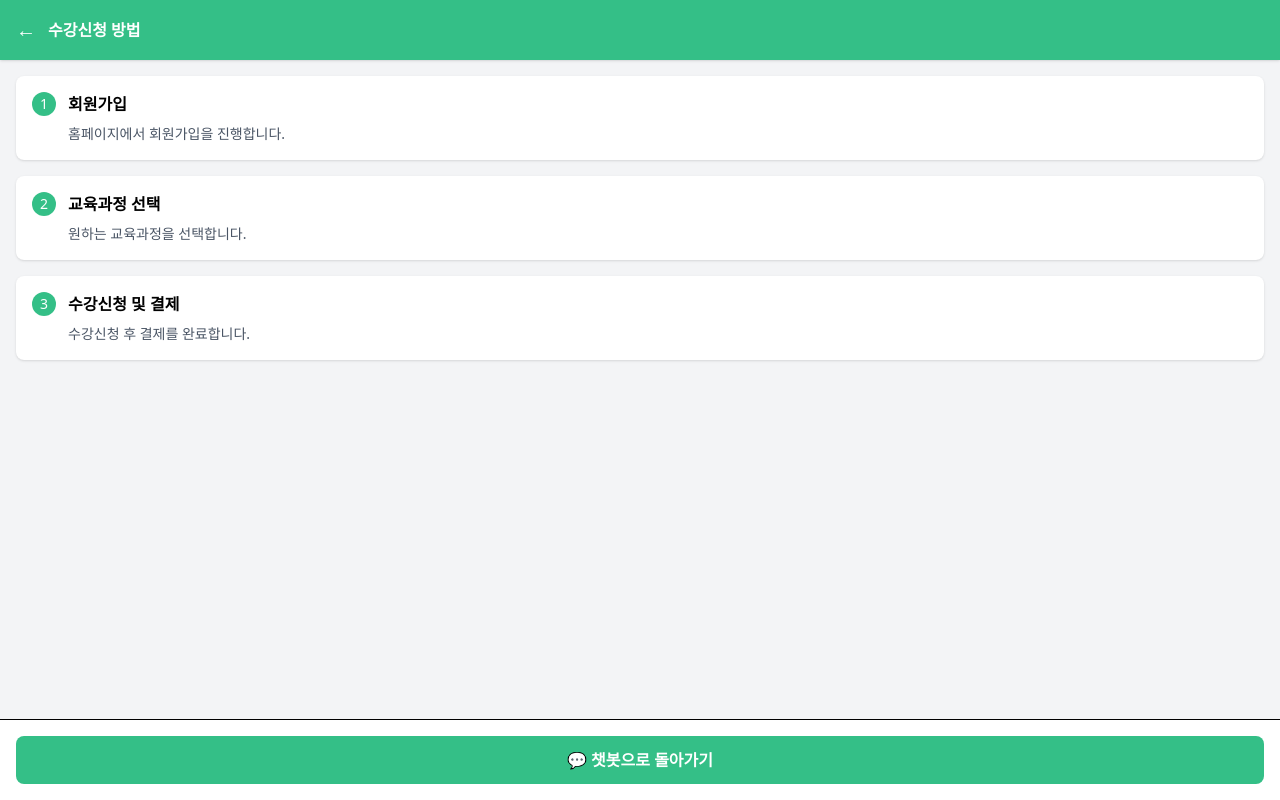
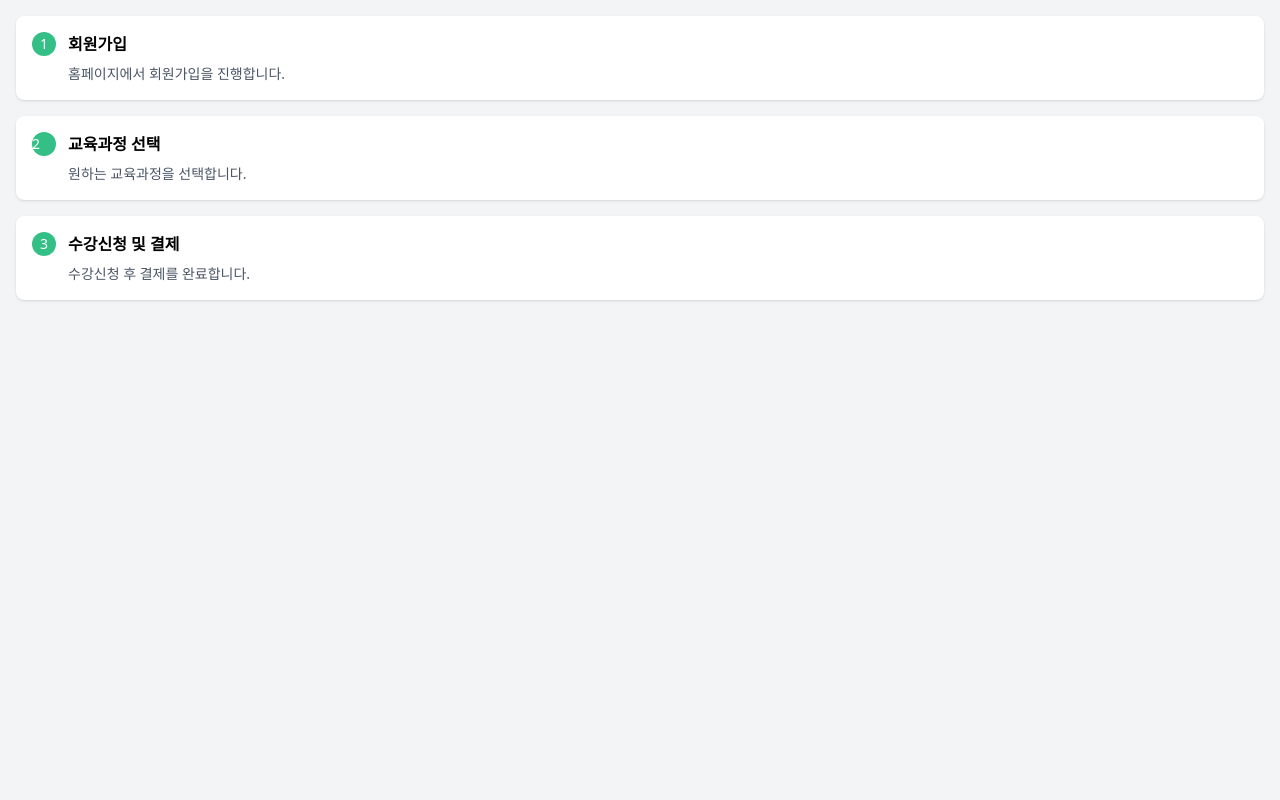
Before and after one commit to spdhsrnvl123/chatbot, a React (Vite) app: page /enrollment in a window 1280 px wide. Built offline with nearby package versions, Linux system fonts and the light colour scheme.

Commit message:
remove headers and buttons

```diff
--- a/src/pages/Course.tsx
+++ b/src/pages/Course.tsx
@@ -1,18 +1,6 @@
-import { useNavigate } from "react-router-dom";
-
 function Course() {
-  const navigate = useNavigate();
-
   return (
-    <div className="h-screen flex flex-col bg-gray-100">
-      <div className="bg-[#34bf87] text-white p-4 flex items-center shadow">
-        <button onClick={() => navigate(-1)} className="mr-3 text-xl">
-          ←
-        </button>
-        <span className="font-bold">교육과정 안내</span>
-      </div>
-
-      <div className="flex-1 overflow-y-auto p-4 space-y-4">
+    <div className="h-screen bg-gray-100 overflow-y-auto p-4 space-y-4">
       <div className="bg-white p-4 rounded-lg shadow">
         <h3 className="font-bold text-lg mb-2">건설기술인 직무교육</h3>
         <p className="text-gray-600 text-sm">최초/계속/승급</p>
@@ -30,16 +18,6 @@ function Course() {
         <p className="text-gray-600 text-sm">신규/보수</p>
       </div>
     </div>
-      {/* 챗봇으로 돌아가기 버튼 */}
-      <div className="p-4 bg-white border-t">
-        <button
-          onClick={() => navigate("/")}
-          className="w-full p-3 bg-[#34bf87] text-white rounded-lg font-bold hover:bg-[#2da776] transition-colors"
-        >
-          💬 챗봇으로 돌아가기
-        </button>
-      </div>
-    </div>
   );
 }
 
--- a/src/pages/Customer.tsx
+++ b/src/pages/Customer.tsx
@@ -1,12 +1,4 @@
-import { useNavigate, useSearchParams } from "react-router-dom";
-
 function Customer() {
-  const navigate = useNavigate();
-  const [searchParams] = useSearchParams();
-  const isIframe = searchParams.get("iframe") === "true";
-
-  // iframe 모드면 내용만 보여주기
-  if (isIframe) {
   return (
     <div className="h-screen bg-gray-100 overflow-y-auto p-4 space-y-4">
       <div className="bg-white p-4 rounded-lg shadow">
@@ -35,51 +27,4 @@ function Customer() {
   );
 }
 
-  // 일반 모드
-  return (
-    <div className="h-screen flex flex-col bg-gray-100">
-      <div className="bg-[#34bf87] text-white p-4 flex items-center shadow">
-        <button onClick={() => navigate(-1)} className="mr-3 text-xl">
-          ←
-        </button>
-        <span className="font-bold">고객센터 안내</span>
-      </div>
-
-      <div className="flex-1 overflow-y-auto p-4 space-y-4">
-        <div className="bg-white p-4 rounded-lg shadow">
-          <h3 className="font-bold text-lg mb-3">📞 전화 문의</h3>
-          <p className="mb-2">
-            <strong>대표번호:</strong> 02-575-7123
-          </p>
-          <p className="mb-2">
-            <strong>원격교육문의:</strong> 1522-2938
-          </p>
-          <p className="mb-2">
-            <strong>플랜트과정:</strong> 02-578-7123
-          </p>
-          <p>
-            <strong>외국어과정:</strong> 02-572-7123
-          </p>
-        </div>
-        <div className="bg-white p-4 rounded-lg shadow">
-          <h3 className="font-bold text-lg mb-3">🕐 운영시간</h3>
-          <p className="mb-2">평일 09:00 ~ 18:00</p>
-          <p className="text-gray-600 text-sm">
-            (점심시간 12:00 ~ 13:00 / 주말·공휴일 제외)
-          </p>
-        </div>
-      </div>
-
-      <div className="p-4 bg-white border-t">
-        <button
-          onClick={() => navigate("/")}
-          className="w-full p-3 bg-[#34bf87] text-white rounded-lg font-bold hover:bg-[#2da776] transition-colors"
-        >
-          💬 챗봇으로 돌아가기
-        </button>
-      </div>
-    </div>
-  );
-}
-
 export default Customer;
--- a/src/pages/Enrollment.tsx
+++ b/src/pages/Enrollment.tsx
@@ -1,18 +1,6 @@
-import { useNavigate } from "react-router-dom";
-
 function Enrollment() {
-  const navigate = useNavigate();
-
   return (
-    <div className="h-screen flex flex-col bg-gray-100">
-      <div className="bg-[#34bf87] text-white p-4 flex items-center shadow">
-        <button onClick={() => navigate(-1)} className="mr-3 text-xl">
-          ←
-        </button>
-        <span className="font-bold">수강신청 방법</span>
-      </div>
-
-      <div className="flex-1 overflow-y-auto p-4 space-y-4">
+    <div className="h-screen bg-gray-100 overflow-y-auto p-4 space-y-4">
       <div className="bg-white p-4 rounded-lg shadow">
         <div className="flex items-center mb-2">
           <span className="bg-[#34bf87] text-white w-6 h-6 rounded-full flex items-center justify-center text-sm mr-3">
@@ -26,7 +14,7 @@ function Enrollment() {
       </div>
       <div className="bg-white p-4 rounded-lg shadow">
         <div className="flex items-center mb-2">
-            <span className="bg-[#34bf87] text-white w-6 h-6 rounded-full flex items-center justify-center text-sm mr-3">
+          <span className="bg-[#34bf87] text-white w-6 h-6 rounded-full flex items-center justify-content text-sm mr-3">
             2
           </span>
           <h3 className="font-bold">교육과정 선택</h3>
@@ -47,16 +35,6 @@ function Enrollment() {
         </p>
       </div>
     </div>
-      {/* 챗봇으로 돌아가기 버튼 */}
-      <div className="p-4 bg-white border-t">
-        <button
-          onClick={() => navigate("/")}
-          className="w-full p-3 bg-[#34bf87] text-white rounded-lg font-bold hover:bg-[#2da776] transition-colors"
-        >
-          💬 챗봇으로 돌아가기
-        </button>
-      </div>
-    </div>
   );
 }
 
--- a/src/pages/Refund.tsx
+++ b/src/pages/Refund.tsx
@@ -1,18 +1,6 @@
-import { useNavigate } from "react-router-dom";
-
 function Refund() {
-  const navigate = useNavigate();
-
   return (
-    <div className="h-screen flex flex-col bg-gray-100">
-      <div className="bg-[#34bf87] text-white p-4 flex items-center shadow">
-        <button onClick={() => navigate(-1)} className="mr-3 text-xl">
-          ←
-        </button>
-        <span className="font-bold">환불 안내</span>
-      </div>
-
-      <div className="flex-1 overflow-y-auto p-4 space-y-4">
+    <div className="h-screen bg-gray-100 overflow-y-auto p-4 space-y-4">
       <div className="bg-white p-4 rounded-lg shadow">
         <h3 className="font-bold text-lg mb-2">교육 시작 전</h3>
         <p className="text-gray-600">전액 환불</p>
@@ -26,16 +14,6 @@ function Refund() {
         <p className="text-gray-600">환불 불가</p>
       </div>
     </div>
-      {/* 챗봇으로 돌아가기 버튼 */}
-      <div className="p-4 bg-white border-t">
-        <button
-          onClick={() => navigate("/")}
-          className="w-full p-3 bg-[#34bf87] text-white rounded-lg font-bold hover:bg-[#2da776] transition-colors"
-        >
-          💬 챗봇으로 돌아가기
-        </button>
-      </div>
-    </div>
   );
 }
 
```
Lines whose indentation alone changed are shown as unchanged.
